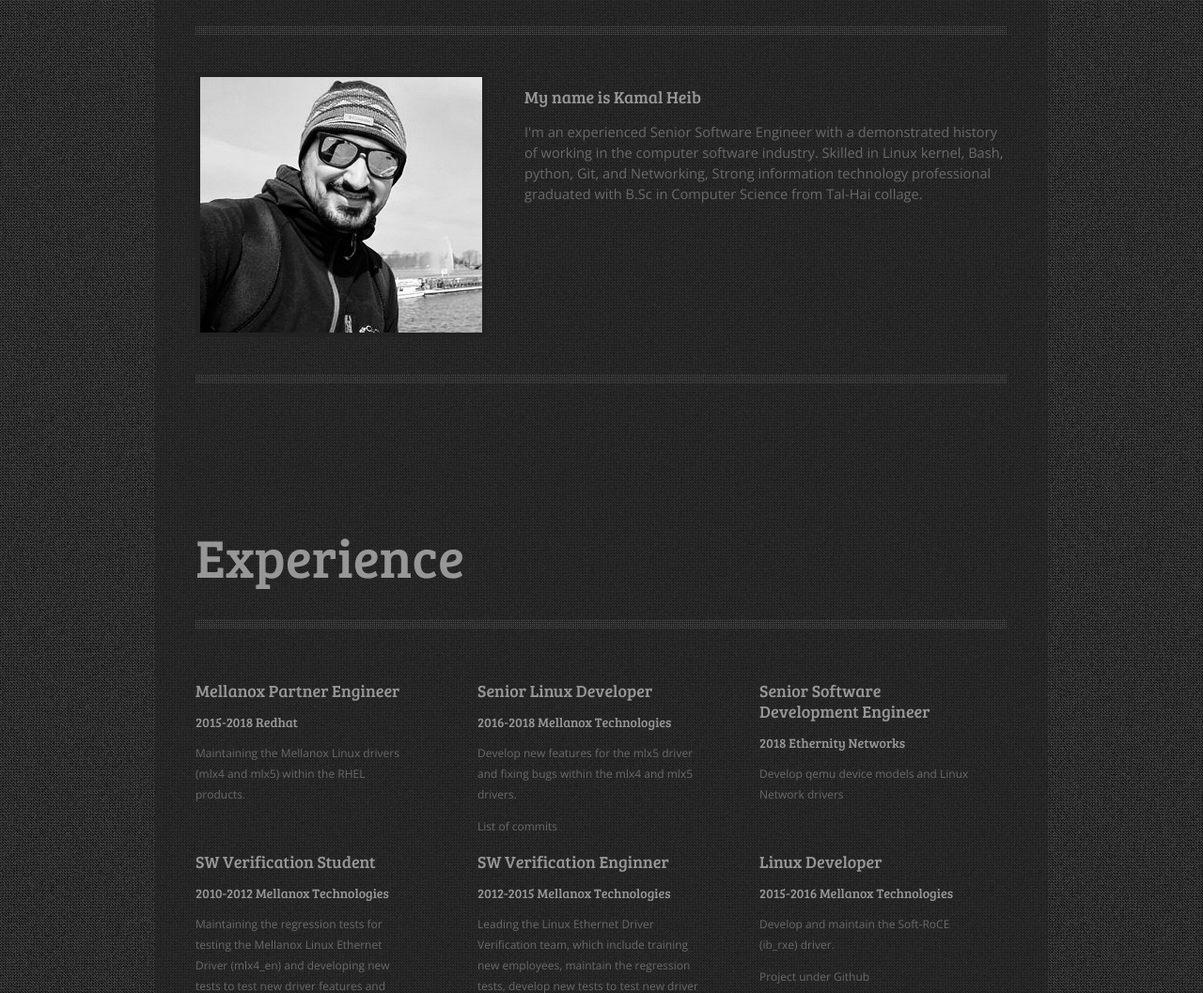
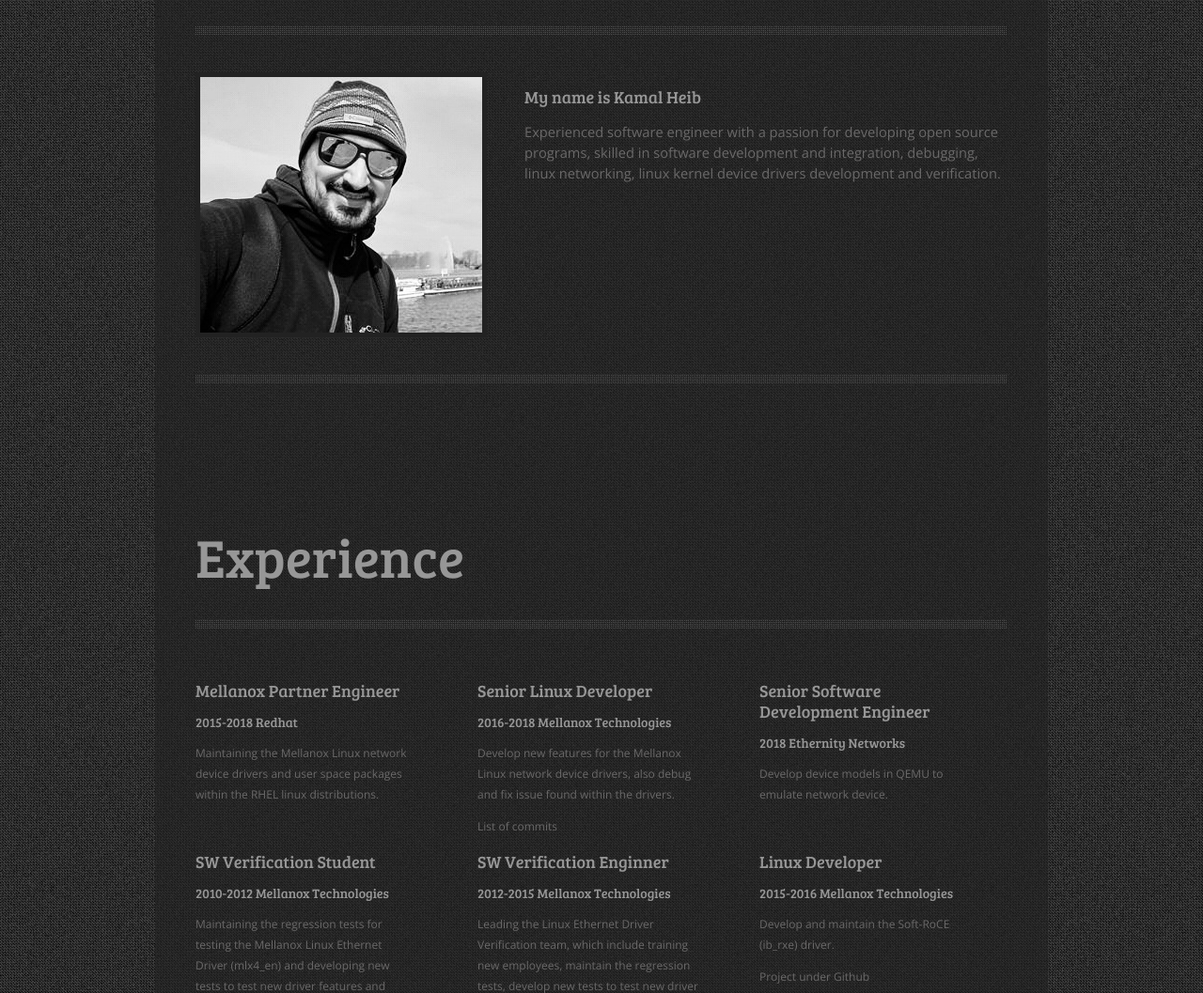
Before and after one commit to Kamalheib/kamalheib.github.io, a plain HTML site: page index.html in a window 1280 px wide. Shown: the part 225-1282 px from the top of the page at 94% size. Drawn offline with nearby package versions, Linux system fonts and the light colour scheme.

Commit message:
resume: update description
Signed-off-by: Kamal Heib <kamalheib1@gmail.com>

```diff
--- a/index.html
+++ b/index.html
@@ -38,7 +38,7 @@
 					<img src="images/kamal.jpg"/>
 					<h2> My name is Kamal Heib </h2>
 					<div class="about-me">
-						<p>I'm an experienced Senior Software Engineer with a demonstrated history of working in the computer software industry. Skilled in Linux kernel, Bash, python, Git, and Networking, Strong information technology professional graduated with B.Sc in Computer Science from Tal-Hai collage.</p>
+						<p>Experienced software engineer with a passion for developing open source programs, skilled in software development and integration, debugging, linux networking, linux kernel device drivers development and verification.</p>
 					</div>
 				</div>
 				<div class="bottom-divider"></div>
@@ -50,18 +50,18 @@
 					<div class="col">
 						<h2>Mellanox Partner Engineer</h2>
 						<h3>2015-2018 Redhat</h3>
-						<p>Maintaining the Mellanox Linux drivers (mlx4 and mlx5) within the RHEL products.</p>
+						<p>Maintaining the Mellanox Linux network device drivers and user space packages within the RHEL linux distributions.</p>
 					</div>
 					<div class="col col-mid">
 						<h2>Senior Linux Developer</h2>
 						<h3>2016-2018 Mellanox Technologies</h3>
-						<p>Develop new features for the mlx5 driver and fixing bugs within the mlx4 and mlx5 drivers.</p>
-						<a href="https://github.com/torvalds/linux/commits?author=Kamalheib"> List of commits </a>
+						<p>Develop new features for the Mellanox Linux network device drivers, also debug and fix issue found within the drivers.</p>
+						<a href="https://github.com/torvalds/linux/commits?author=kamalh@mellanox.com"> List of commits </a>
 					</div>
 					<div class="col">
 						<h2>Senior Software Development Engineer</h2>
 						<h3>2018 Ethernity Networks</h3>
-						<p>Develop qemu device models and Linux Network drivers</p>
+						<p>Develop device models in QEMU to emulate network device.</p>
 					</div>
 				</div>
 				<div class="content">
```
